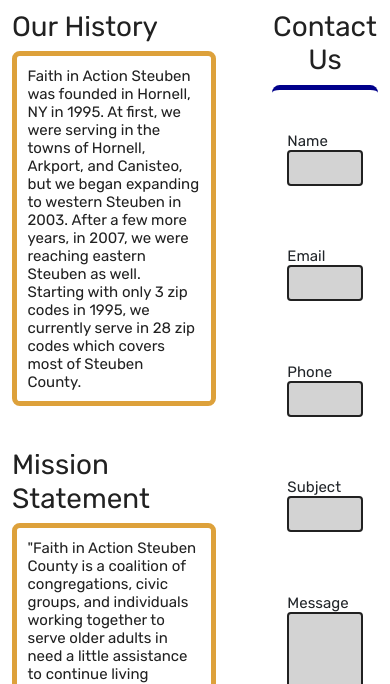
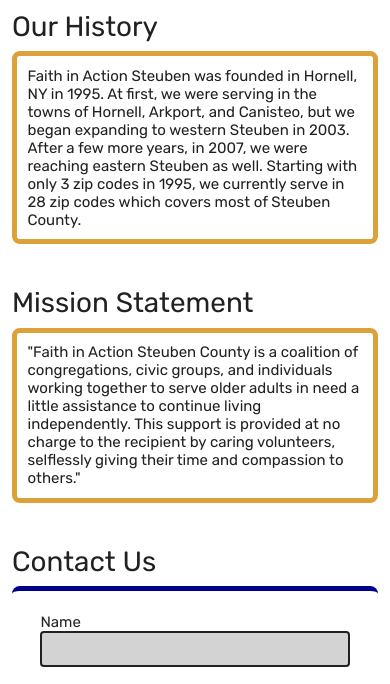
Before and after one commit to ahoward7/FaithInAction, a plain HTML site: page about.html in a window 390 px wide. Shown: the part 392-1076 px from the top of the page. Drawn offline with nearby package versions, Linux system fonts and the light colour scheme.

Commit message:
About page responsive

```diff
--- a/about.html
+++ b/about.html
@@ -59,14 +59,14 @@
             <a class="nav-item donate-btn" href="donate.html">Donate</a>
         </nav>
 
-        <div class="container about-head" style="max-width: 100%;">
+        <div class="container about-head" style="max-width: 100%; margin-bottom: 0;">
             About Faith in Action Steuben County
         </div>
 
         <div class="container about-body">
 
             <div class="row">
-                <div class="col-7 his-mis">
+                <div class="col-12 col-md-7 his-mis">
                     <h1>Our History</h1>
                     <div class="text history-txt">Faith in Action Steuben was founded in Hornell, NY in 1995. At first, we were serving in the towns of Hornell, Arkport, and
                         Canisteo, but we began expanding to western Steuben in 2003. After a few more years, in 2007, we were reaching eastern Steuben as well.
@@ -80,7 +80,7 @@
                         volunteers, selflessly giving their time and compassion to others."
                     </div>
                 </div>
-                <div class="col-4 offset-1 about-contact">
+                <div class="col-12 col-md-4 offset-md-1 about-contact">
                     <h1>Contact Us</h1>
 
                     <div class="contact">
@@ -107,6 +107,10 @@
                     </div>
                 </div>
             </div>
+
+            <div class=row>
+                <h1 class="about-team">Meet the Team</h1>
+            </div>
         </div>
 
         <script src="https://cdn.jsdelivr.net/npm/bootstrap@5.0.1/dist/js/bootstrap.bundle.min.js"></script>
--- a/allButHome.css
+++ b/allButHome.css
@@ -13,7 +13,6 @@
 /**************************************************************************************************************************************************************************/
 /************************************************************************* About us ***************************************************************************************/
 /**************************************************************************************************************************************************************************/
-
 .header-about {
     font-family: 'Architects Daughter', cursive;
 }
@@ -28,15 +27,23 @@
 }
 
 .about-body {
-    height: 70vh;
+    height: fit-content;
+    margin-bottom: 10vh;
 }
 
-.about-mission {
+.about-mission, .about-team {
     margin-top: 5vh;
 }
 
 .about-contact {
     text-align: center;
+}
+
+@media screen and (max-width: 767px) {
+    .about-contact {
+        margin-top: 5vh;
+        text-align: left;
+    }
 }
 
 .home-nav {
@@ -94,4 +101,4 @@
 .about-message {
     -ms-overflow-style: none;  /* IE and Edge */
     scrollbar-width: none;  /* Firefox */
-  }
+}
--- a/allButHome.js
+++ b/allButHome.js
@@ -71,4 +71,9 @@
     + parseInt($(".about-mission").css("height")) + parseInt($(".about-mission").css("margin-bottom")) + parseInt($(".about-mission").css("margin-top"));
 
     $(".contact").css("height", contactHeight);
+
+    if (window.innerWidth < 768) {
+        $(".contact").css("height", "500px");
+        $(".contact").css("height", "500px");
+    }
 }
```
